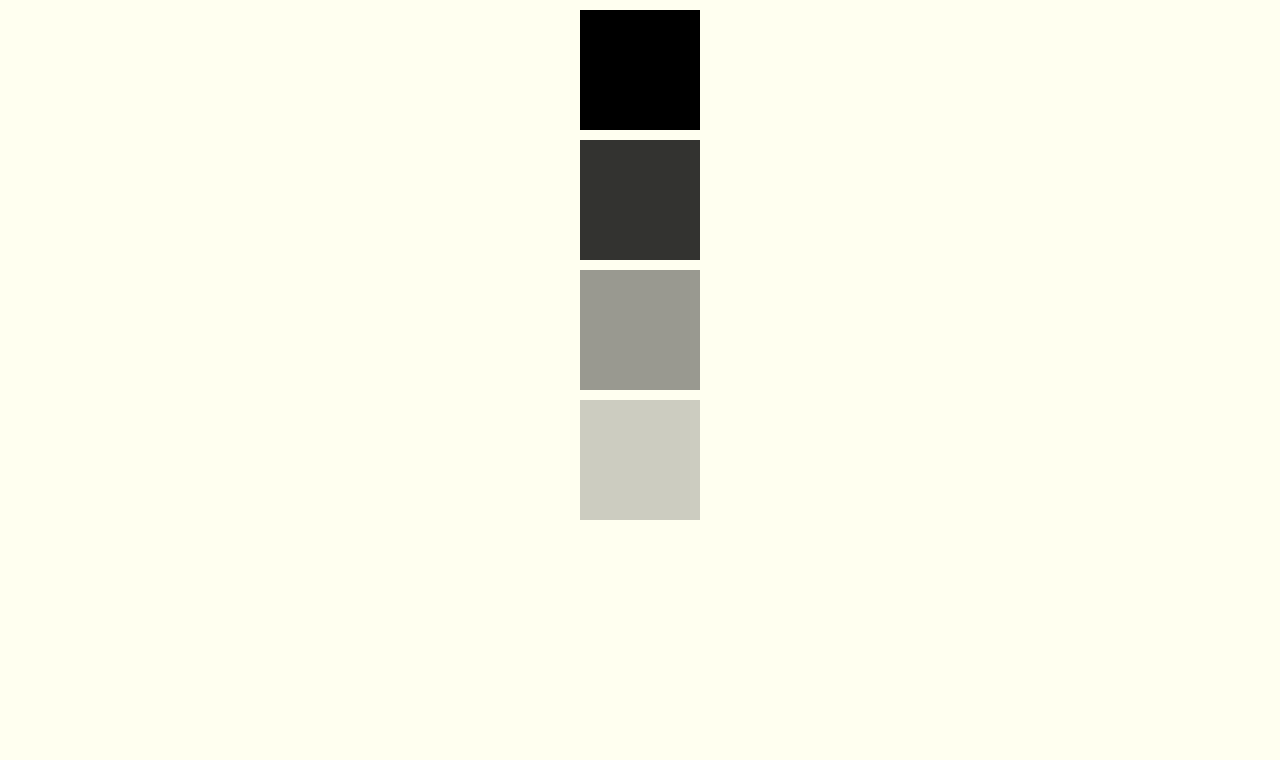
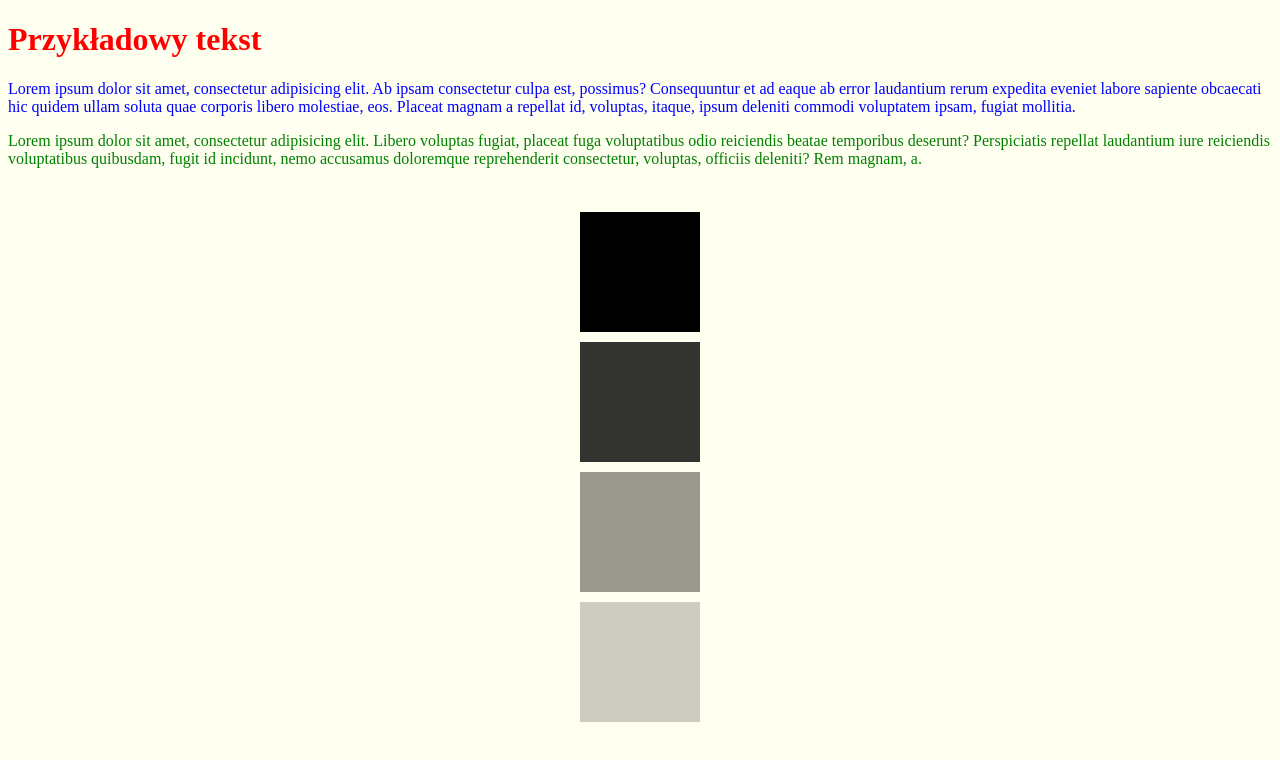
Before and after one commit to podrygala/kolory, a plain HTML site: page index.html in a window 1280 px wide. Drawn offline with Linux system fonts and the light colour scheme.

Commit message:
colors added

```diff
--- a/index.html
+++ b/index.html
@@ -6,11 +6,19 @@
     <link rel="stylesheet" href="style.css">
 </head>
 <body>
-   <div id="kwadraty">
+  <h1>Przykładowy tekst</h1>
+
+  <p class="blue">Lorem ipsum dolor sit amet, consectetur adipisicing elit. Ab ipsam consectetur culpa est, possimus? Consequuntur et ad eaque ab error laudantium rerum expedita eveniet labore sapiente obcaecati hic quidem ullam soluta quae corporis libero molestiae, eos. Placeat magnam a repellat id, voluptas, itaque, ipsum deleniti commodi voluptatem ipsam, fugiat mollitia.</p>
+
+  <p class="green">Lorem ipsum dolor sit amet, consectetur adipisicing elit. Libero voluptas fugiat, placeat fuga voluptatibus odio reiciendis beatae temporibus deserunt? Perspiciatis repellat laudantium iure reiciendis voluptatibus quibusdam, fugit id incidunt, nemo accusamus doloremque reprehenderit consectetur, voluptas, officiis deleniti? Rem magnam, a.</p>
+
+  <br>
+
+    <div id="kwadraty">
         <div class="first"></div>
         <div class="second"></div>
         <div class="third"></div>
         <div class="fourth"></div>
-    </iv>
+    </div>
 </body>
 </html>
--- a/style.css
+++ b/style.css
@@ -1,5 +1,9 @@
 body {
     background-color: #FFFFF0;
+}
+
+h1{
+    color: red;
 }
 
 #kwadraty > div {
@@ -21,3 +25,11 @@ body {
 .fourth {
     opacity: .2;
 }
+
+.blue {
+    color: blue;
+}
+
+.green {
+    color: green;
+}
```
